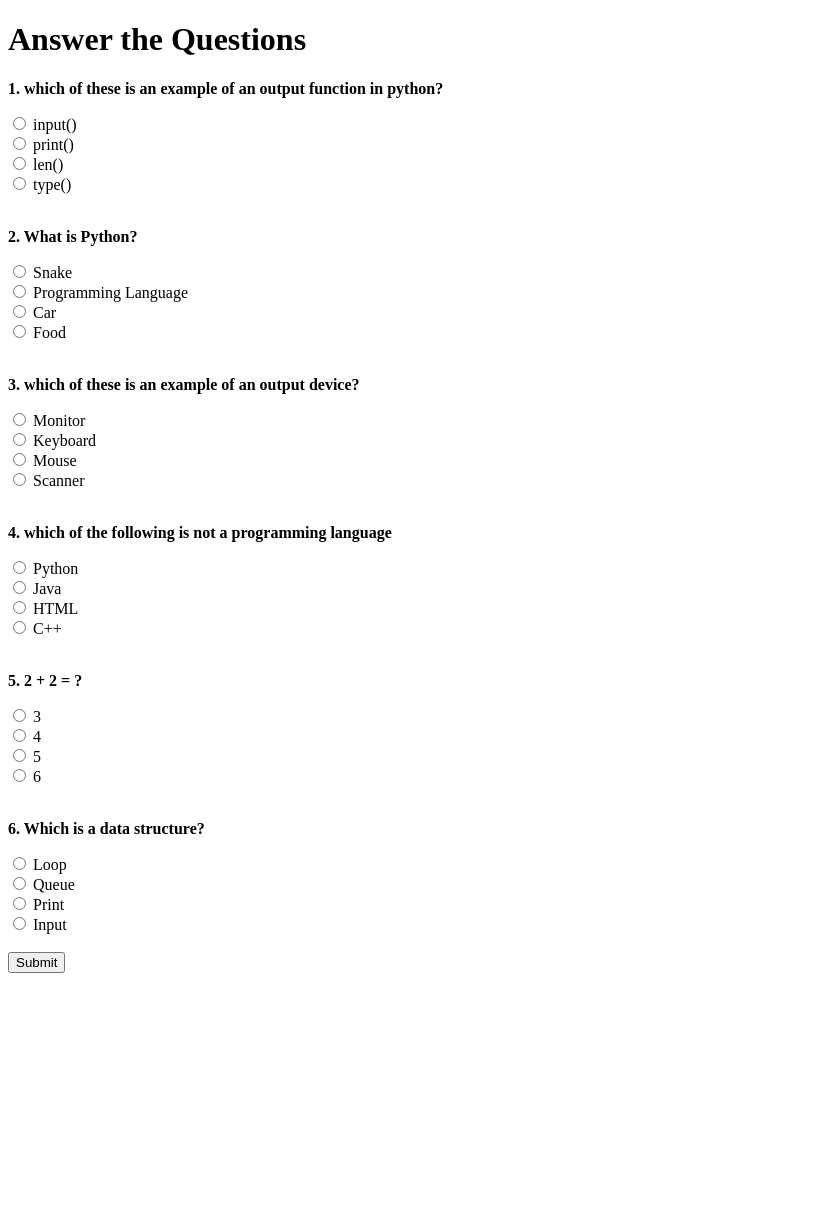
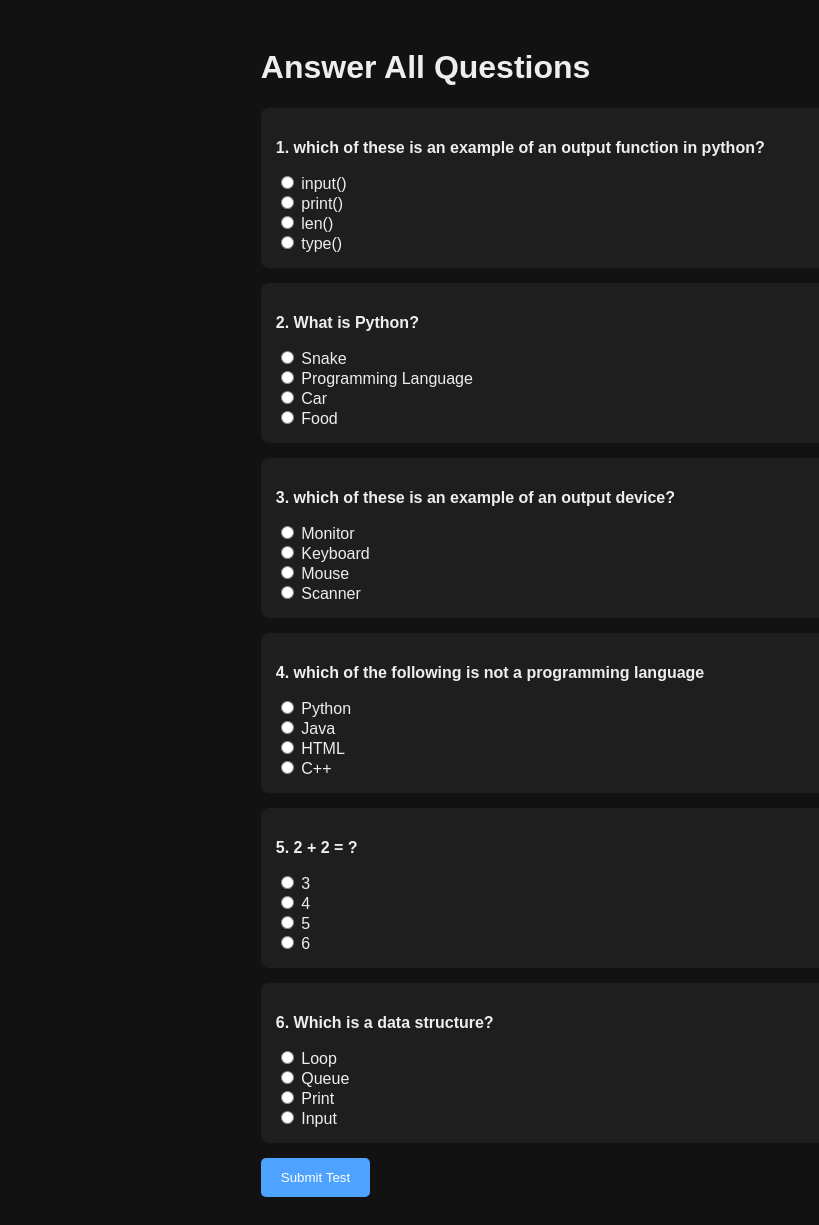
Before and after one commit to Danazuminemesis/Mini-CBT-Computer-Based-Test-system, a Flask app: page /test in a window 1280 px wide. Shown: the whole page, without its empty margins (0-819 px from the left). Before the commit the page ends 973 px from the top, so only its background shows below. Run offline with Flask 3, Linux system fonts and the light colour scheme.

Commit message:
Ui improvement for the test page

```diff
--- a/templates/test.html
+++ b/templates/test.html
@@ -1,18 +1,54 @@
 <!DOCTYPE html>
 <html>
 <head>
-    <title>Test</title>
+<title>Test</title>
+
+<style>
+body{
+    background:#121212;
+    color:#eee;
+    font-family:Arial;
+}
+
+.container{
+    width:60%;
+    margin:auto;
+    padding:20px;
+}
+
+.question{
+    background:#1e1e1e;
+    padding:15px;
+    margin-bottom:15px;
+    border-radius:8px;
+}
+
+button{
+    padding:12px 20px;
+    background:#4da3ff;
+    border:none;
+    color:white;
+    border-radius:5px;
+    cursor:pointer;
+}
+</style>
+
 </head>
+
 <body>
 
-<h1>Answer the Questions</h1>
+<div class="container">
+
+<h1>Answer All Questions</h1>
 
 <form method="POST">
 
 {% for question in questions %}
+<div class="question">
+
 <p><strong>{{ loop.index }}. {{ question.text }}</strong></p>
 
-{% set q_index =loop.index0 %}
+{% set q_index = loop.index0 %}
 
 {% for option in question.options %}
 <label>
@@ -21,10 +57,14 @@
 </label><br>
 {% endfor %}
 
-<br>
+</div>
 {% endfor %}
 
-<button type="submit">Submit</button>
+<button type="submit">Submit Test</button>
+
 </form>
+
+</div>
+
 </body>
 </html>
```
